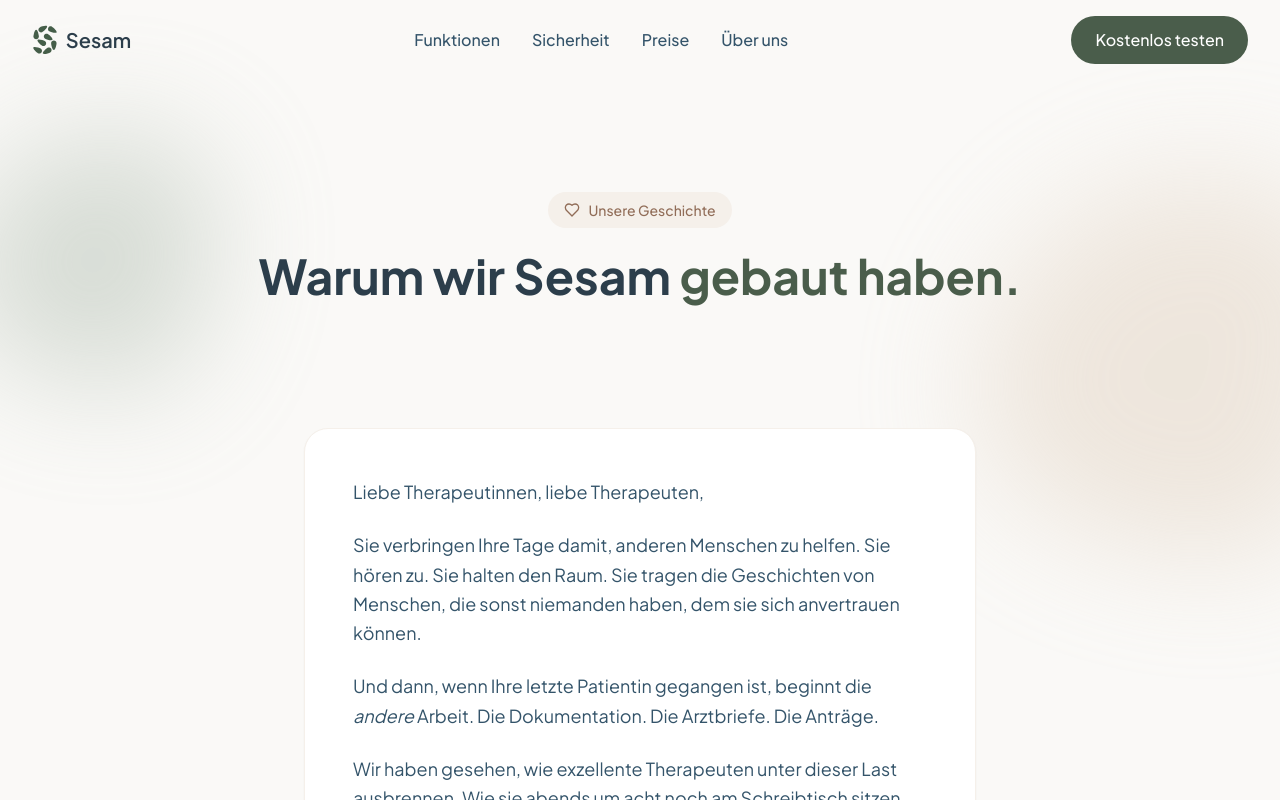
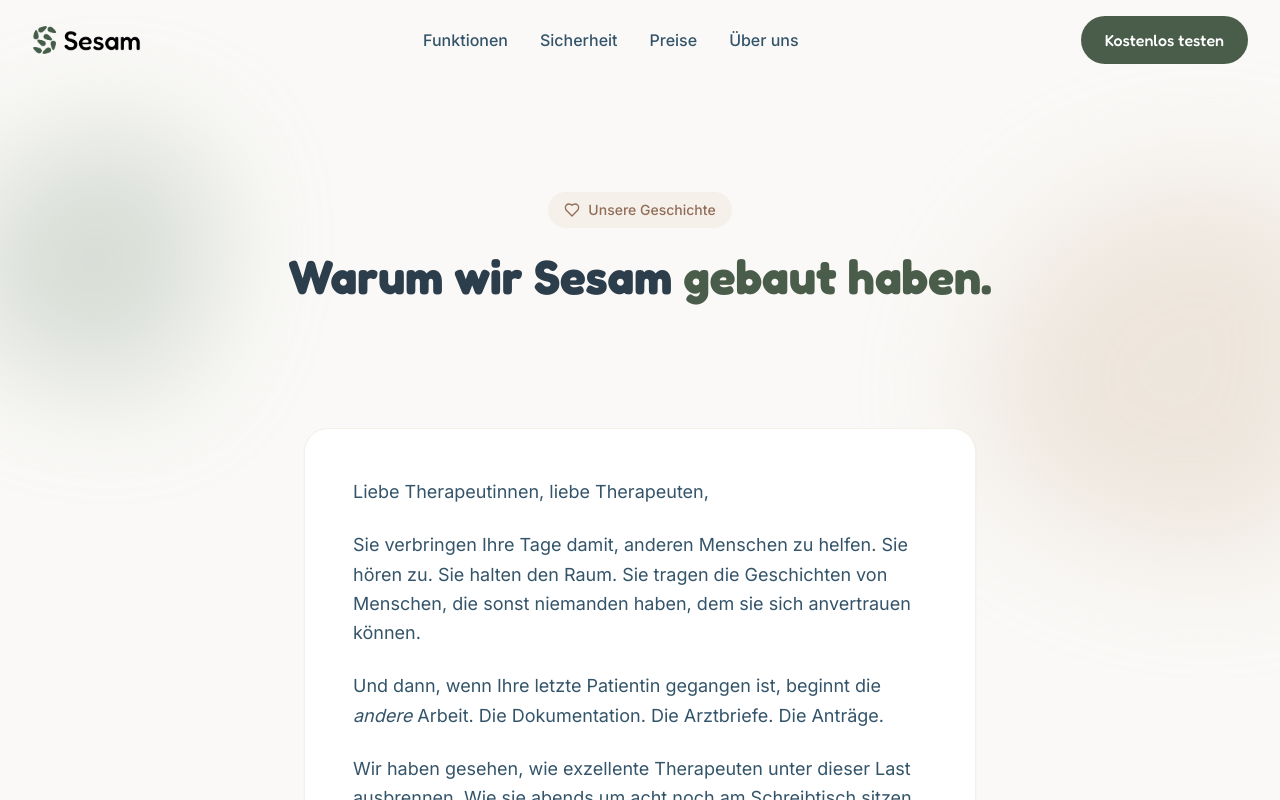
Before and after one commit to raphael-kaiser/sesam-landing, a React (Vite) app: page /ueber-uns in a window 1280 px wide. Shown: the top 800 px of the page. Built offline with nearby package versions, Linux system fonts and the light colour scheme.

Commit message:
Update logos and fonts: use new logos with integrated text and apply Fredoka font to headings/buttons

```diff
--- a/index.html
+++ b/index.html
@@ -7,7 +7,7 @@
     <meta name="description" content="Sesam - Der KI-Assistent für Psychotherapeuten. Automatisierte Dokumentation, 100% DSGVO-konform." />
     <link rel="preconnect" href="https://fonts.googleapis.com">
     <link rel="preconnect" href="https://fonts.gstatic.com" crossorigin>
-    <link href="https://fonts.googleapis.com/css2?family=Plus+Jakarta+Sans:wght@400;500;600;700&display=swap" rel="stylesheet">
+    <link href="https://fonts.googleapis.com/css2?family=Fredoka:wght@400;500;600;700&family=Inter:wght@400;500;600;700&display=swap" rel="stylesheet">
     <title>Sesam – KI-Dokumentation für Psychotherapeuten</title>
   </head>
   <body>
--- a/src/components/Footer.tsx
+++ b/src/components/Footer.tsx
@@ -7,13 +7,12 @@
       <div className="container-max section-padding !py-12">
         <div className="grid sm:grid-cols-2 lg:grid-cols-4 gap-8 mb-12">
           <div className="sm:col-span-2 lg:col-span-1">
-            <Link to="/" className="flex items-center gap-2 mb-4">
+            <Link to="/" className="flex items-center mb-4">
               <img
-                src="/sesam-logo-white.svg"
+                src="/sesam-logo-text-white.png"
                 alt="Sesam"
                 className="h-8 w-auto"
               />
-              <span className="text-xl font-semibold text-white">Sesam</span>
             </Link>
             <p className="text-ocean-400 text-sm leading-relaxed">
               Der KI-Assistent, der Therapeuten ihre Zeit zurückgibt.
--- a/src/components/Navbar.tsx
+++ b/src/components/Navbar.tsx
@@ -38,13 +38,12 @@
     >
       <div className="container-max section-padding !py-4">
         <div className="flex items-center justify-between">
-          <Link to="/" className="flex items-center gap-2">
+          <Link to="/" className="flex items-center">
             <img
-              src="/sesam-logo.svg"
+              src="/sesam-logo-text.png"
               alt="Sesam"
               className="h-8 w-auto"
             />
-            <span className="text-xl font-semibold text-ocean-900">Sesam</span>
           </Link>
 
           <div className="hidden md:flex items-center gap-8">
--- a/src/index.css
+++ b/src/index.css
@@ -9,6 +9,15 @@
 
   body {
     @apply bg-warm-white text-ocean-900 antialiased;
+    font-family: 'Inter', system-ui, sans-serif;
+  }
+
+  h1, h2, h3, h4, h5, h6 {
+    font-family: 'Fredoka', system-ui, sans-serif;
+  }
+
+  button {
+    font-family: 'Fredoka', system-ui, sans-serif;
   }
 }
 
@@ -19,6 +28,7 @@
            hover:bg-sage-700 transition-all duration-300
            hover:shadow-lg hover:shadow-sage-600/25
            focus:outline-none focus:ring-2 focus:ring-sage-500 focus:ring-offset-2;
+    font-family: 'Fredoka', system-ui, sans-serif;
   }
 
   .btn-secondary {
@@ -27,6 +37,7 @@
            border-2 border-ocean-200 hover:border-ocean-400
            hover:bg-ocean-50 transition-all duration-300
            focus:outline-none focus:ring-2 focus:ring-ocean-500 focus:ring-offset-2;
+    font-family: 'Fredoka', system-ui, sans-serif;
   }
 
   .section-padding {
--- a/tailwind.config.js
+++ b/tailwind.config.js
@@ -53,7 +53,8 @@
         }
       },
       fontFamily: {
-        sans: ['Plus Jakarta Sans', 'Inter', 'system-ui', 'sans-serif'],
+        sans: ['Inter', 'system-ui', 'sans-serif'],
+        heading: ['Fredoka', 'system-ui', 'sans-serif'],
       },
       borderRadius: {
         '2xl': '1rem',
```
Also changed, not shown: public/sesam-logo-text-white.png (added), public/sesam-logo-text.png (added).
